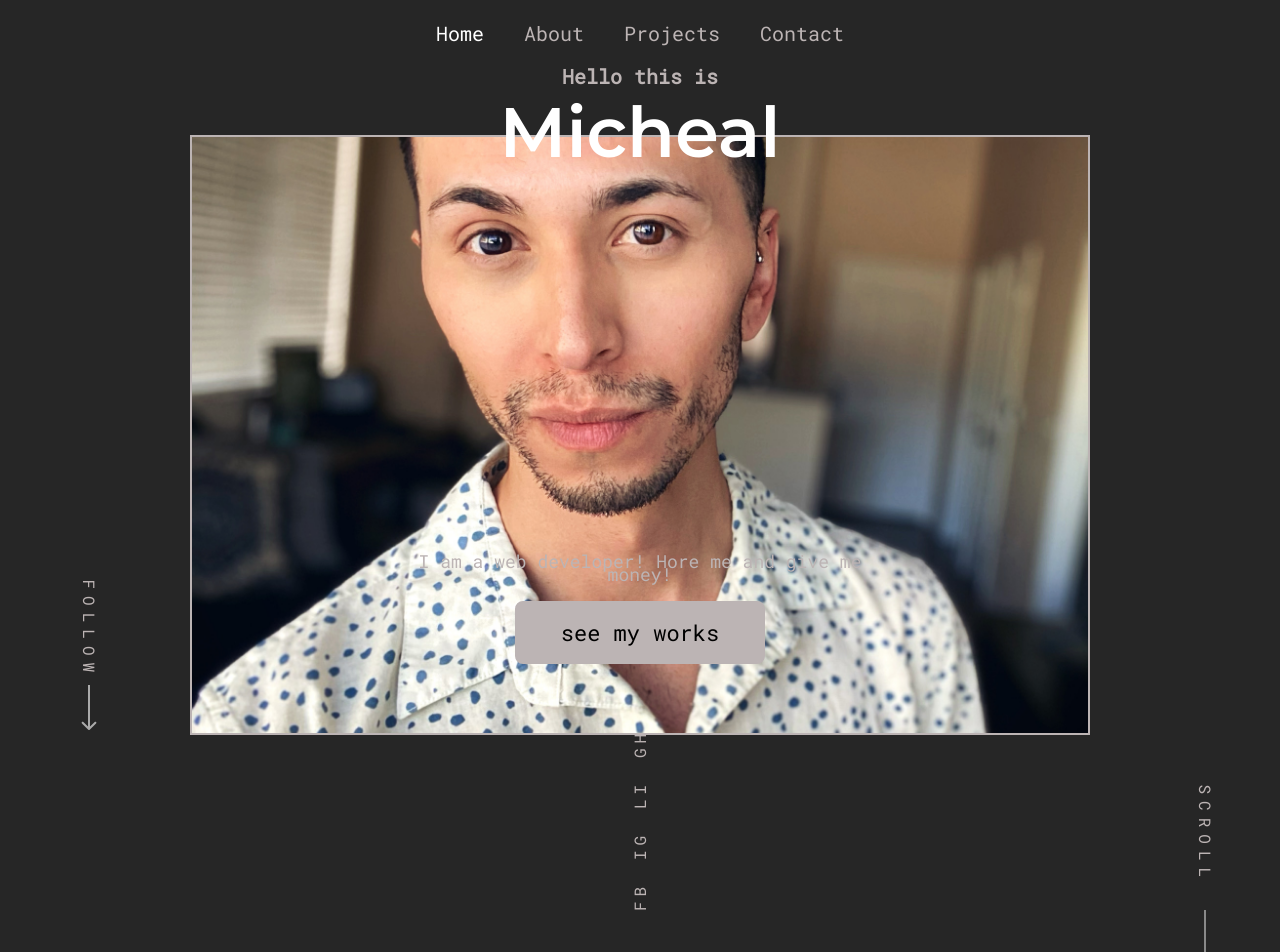
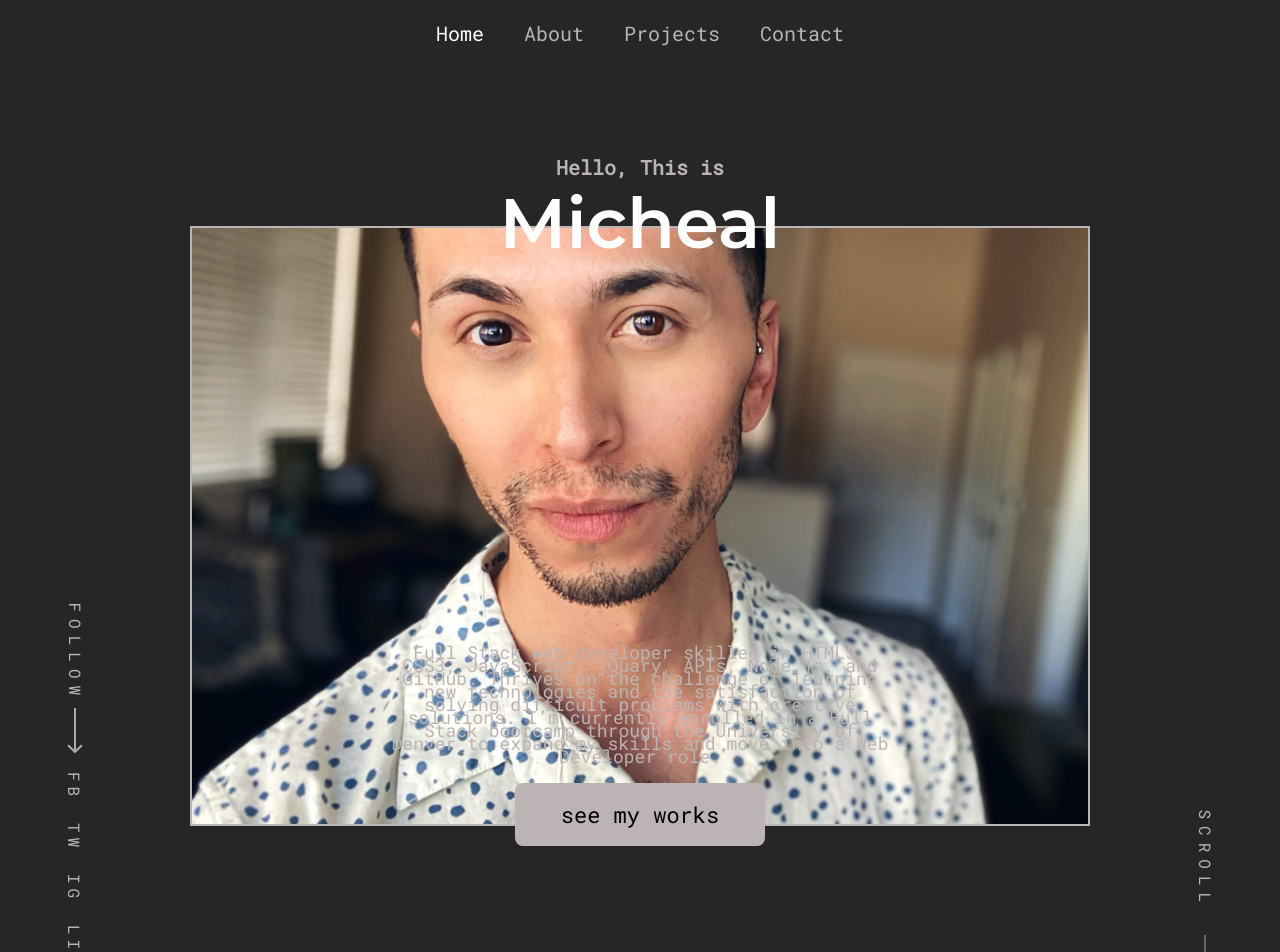
Before and after one commit to ZestyLimones/Zesty_React_Portfolio, a React (Create React App) app: page / in a window 1280 px wide. Shown: the top 952 px of the page. Built offline with nearby package versions, Linux system fonts and the light colour scheme; the HTML template or start-up script is replaced by a standard one.

Commit message:
corrected some typos in hero section.

```diff
--- a/src/components/HeroSection.js
+++ b/src/components/HeroSection.js
@@ -55,6 +55,9 @@ const HeroStyles = styled.div`
   }
   .hero__scrollDown {
     right: 50px;
+    img {
+      max-height: 70px;
+    }
   }
   .hero__social__indicator,
   .hero__scrollDown {
@@ -72,11 +75,6 @@ const HeroStyles = styled.div`
       object-fit: contain;
     }
   }
-  .hero__scrollDown {
-    img {
-      max-height: 70px;
-    }
-  }
   .hero__social__text {
     ul {
       li {
@@ -84,7 +82,7 @@ const HeroStyles = styled.div`
         a {
           display: inline-block;
           font-size: 1.6rem;
-          transform: rotate(-90deg);
+          transform: rotate(90deg);
           letter-spacing: 5px;
           margin-bottom: 2rem;
         }
@@ -149,44 +147,51 @@ export default function HeroSection() {
       <div className="hero">
         <div className="container">
           <h1 className="hero__heading">
-            <span>Hello this is</span>
+            <span>Hello, This is</span>
             <span className="hero__name">Micheal</span>
           </h1>
           <div className="hero__img">
-            <img src={HeroImg} alt="Micheal Limones" />
+            <img src={HeroImg} alt="" />
           </div>
           <div className="hero__info">
-            <PText>I am a web developer! Hore me and give me money!</PText>
-            <Button btnLink="./projects" btnText="see my works" />
+            <PText>
+              Full Stack web developer skilled in HTML5, CSS3, JavaScript,
+              jQuary, APIs, Node.js, and GitHub. Thrives on the challenge of
+              learning new technologies and the satisfaction of solving
+              difficult problems with creative solutions. I’m currently enrolled
+              in a Full Stack bootcamp through the University of Denver to
+              expand my skills and move into a Web Developer role.
+            </PText>
+            <Button btnText="see my works" btnLink="/projects" />
           </div>
-          <div className="hero__socials">
+          <div className="hero__social">
             <div className="hero__social__indicator">
               <p>Follow</p>
-              <img src={SocialMediaArrow} alt="social media arrow" />
+              <img src={SocialMediaArrow} alt="icon" />
             </div>
             <div className="hero__social__text">
               <ul>
                 <li>
                   <a
-                    href="https://github.com/ZestyLimones"
+                    href="http://facebook.com/webcifar"
                     target="_blank"
                     rel="noreferrer"
                   >
-                    GH
+                    FB
                   </a>
                 </li>
                 <li>
                   <a
-                    href="https://github.com/ZestyLimones"
+                    href="http://twitter.com/webcifar"
                     target="_blank"
                     rel="noreferrer"
                   >
-                    LI
+                    TW
                   </a>
                 </li>
                 <li>
                   <a
-                    href="https://github.com/ZestyLimones"
+                    href="http://isntagram.com/web_cifar"
                     target="_blank"
                     rel="noreferrer"
                   >
@@ -195,19 +200,19 @@ export default function HeroSection() {
                 </li>
                 <li>
                   <a
-                    href="https://github.com/ZestyLimones"
+                    href="http://webcifar.com"
                     target="_blank"
                     rel="noreferrer"
                   >
-                    FB
+                    LI
                   </a>
                 </li>
               </ul>
             </div>
-            <div className="hero__scrollDown">
-              <p>Scroll</p>
-              <img src={ScrollDownArrow} alt="scroll arrow" />
-            </div>
+          </div>
+          <div className="hero__scrollDown">
+            <p>Scroll</p>
+            <img src={ScrollDownArrow} alt="ScrollDown Arrow" />
           </div>
         </div>
       </div>
```
